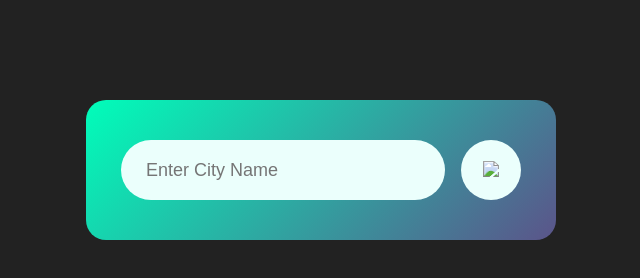
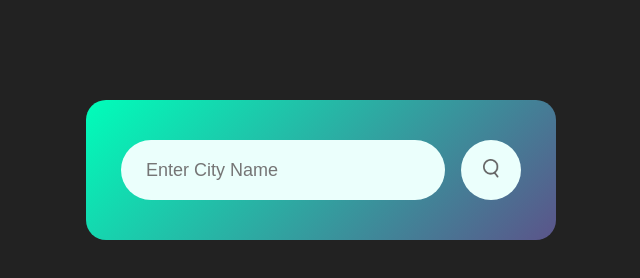
Before and after one commit to chiacheng59/weatersearch, a plain HTML site: page index.html in a window 1280 px wide. Shown: the full height of the page, 319-959 px from the left. Drawn offline with Linux system fonts and the light colour scheme; files whose address does not match are found by name.

Commit message:
Update index.html
upload search pic

```diff
--- a/index.html
+++ b/index.html
@@ -10,7 +10,7 @@
     <div class="card">
       <div class="search">
         <input type="text" placeholder="Enter City Name" spellcheck="false" />
-        <button><img src="Images/search.png" /></button>
+        <button><img src="search.png" /></button>
       </div>
 
       <div class="error">
```
